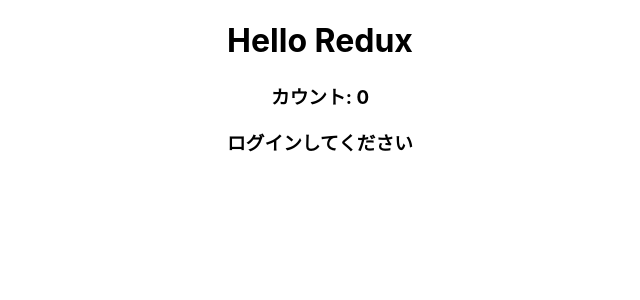
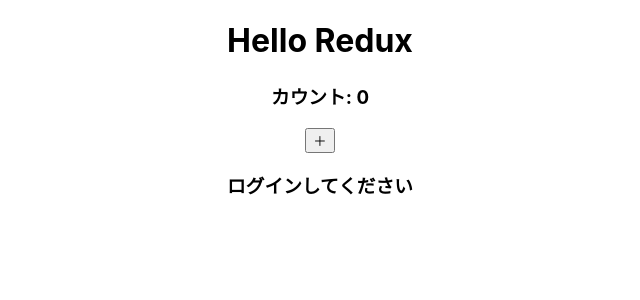
Before and after one commit to budou114/first-redux-app, a React (Create React App) app: page / in a window 1280 px wide. Shown: the top 300 px of the page, without its empty margins (320-960 px from the left). Built offline with nearby package versions, Linux system fonts and the light colour scheme.

Commit message:
14. 状態更新のためのUIを作成しよう

```diff
--- a/src/App.js
+++ b/src/App.js
@@ -1,13 +1,16 @@
-import { useSelector } from 'react-redux';
+import { useDispatch, useSelector } from 'react-redux';
 import './App.css';
 
 function App() {
   const counter = useSelector((state) => state.counter);
   const isLogin = useSelector((state) => state.isLogin);
+  const dispatch = useDispatch();
+
   return (
     <div className="App">
       <h1>Hello Redux</h1>
       <h3>カウント: {counter}</h3>
+      <button onClick={() => dispatch()}>＋</button>
       {isLogin ? <h3>ログインに成功!</h3> : <h3>ログインしてください</h3>}
     </div>
   );
```
Also changed, not shown: src/actions/index.js (added).
